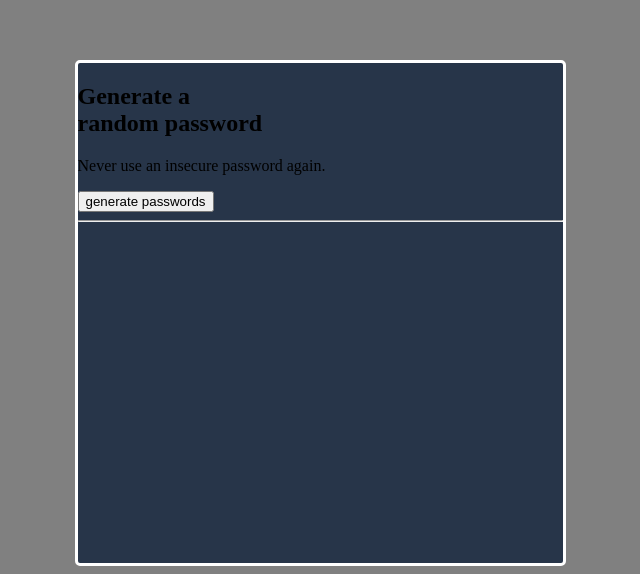
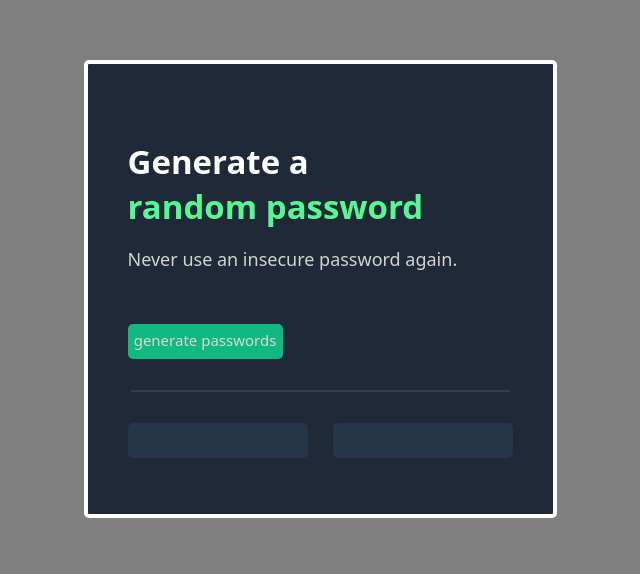
Before and after one commit to GoochMagooch/scrimba_coding_challenges, a plain HTML site: page password_generator/index.html in a window 1280 px wide. Shown: the part 260-834 px from the top of the page, without its empty margins (320-960 px from the left). After the commit the page ends 800 px from the top, so only its background shows below. Drawn offline with Linux system fonts and the light colour scheme.

Commit message:
Give styling to app

```diff
--- a/password_generator/styles.css
+++ b/password_generator/styles.css
@@ -7,19 +7,79 @@ body {
 }
 
 .container {
-    background-color : #273549;
-    height: 500px;
-    width: 485px;
-    border: 3px solid white;
+    background-color : #1F2937;
+    height: 450px;
+    width: 465px;
+    border: 4px solid white;
     border-radius: 5px;
+    display: flex;
+    justify-content: center;
+    align-items: center;
 }
 
+.inner-container {
+    height: 300px;
+    width: 385px;
+}
 
-/*
+h1 {
+    margin-top: 0px;
+    margin-bottom: 0px;
+    font-weight: bold;
+    font-size: 33px;
+    font-family: system-ui, -apple-system, BlinkMacSystemFont, 'Segoe UI', Roboto, Oxygen, Ubuntu, Cantarell, 'Open Sans', 'Helvetica Neue', sans-serif;
+}
 
-h1 color - #10B981
-password color - #4ADF86
-generate button color - #55F991
-password bg color - #2F3E53
+.white {
+    color: white;
+}
 
-*/
+.green {
+    color: #55F991;
+}
+
+p {
+    color: lightgray;
+    font-family: system-ui, -apple-system, BlinkMacSystemFont, 'Segoe UI', Roboto, Oxygen, Ubuntu, Cantarell, 'Open Sans', 'Helvetica Neue', sans-serif;
+    margin-top: 18px;
+    font-size: 18px;
+}
+
+button {
+    background-color: #10B981;
+    border: none;
+    border-radius: 5px;
+    color: rgb(217, 216, 216);
+    font-family: system-ui, -apple-system, BlinkMacSystemFont, 'Segoe UI', Roboto, Oxygen, Ubuntu, Cantarell, 'Open Sans', 'Helvetica Neue', sans-serif;
+    font-size: 15px;
+    height: 35px;
+    width: 155px;
+    margin-top: 35px;
+    margin-bottom: 23px;
+    padding-bottom: 4px;
+}
+
+hr {
+    margin-left: 3px;
+    margin-right: 3px;
+    border: solid 1px #2F3E53;
+}
+
+.output {
+    display: flex;
+    justify-content: space-between;
+}
+
+.output p {
+    border-radius: 5px;
+    width: 50px;
+    height: 50px;
+    margin-top: 23px;
+    background-color: #273549;
+    height: 35px;
+    width: 180px;
+    display: flex;
+    justify-content: center;
+    align-items: center;
+    color: #4ADF86;
+}
```
